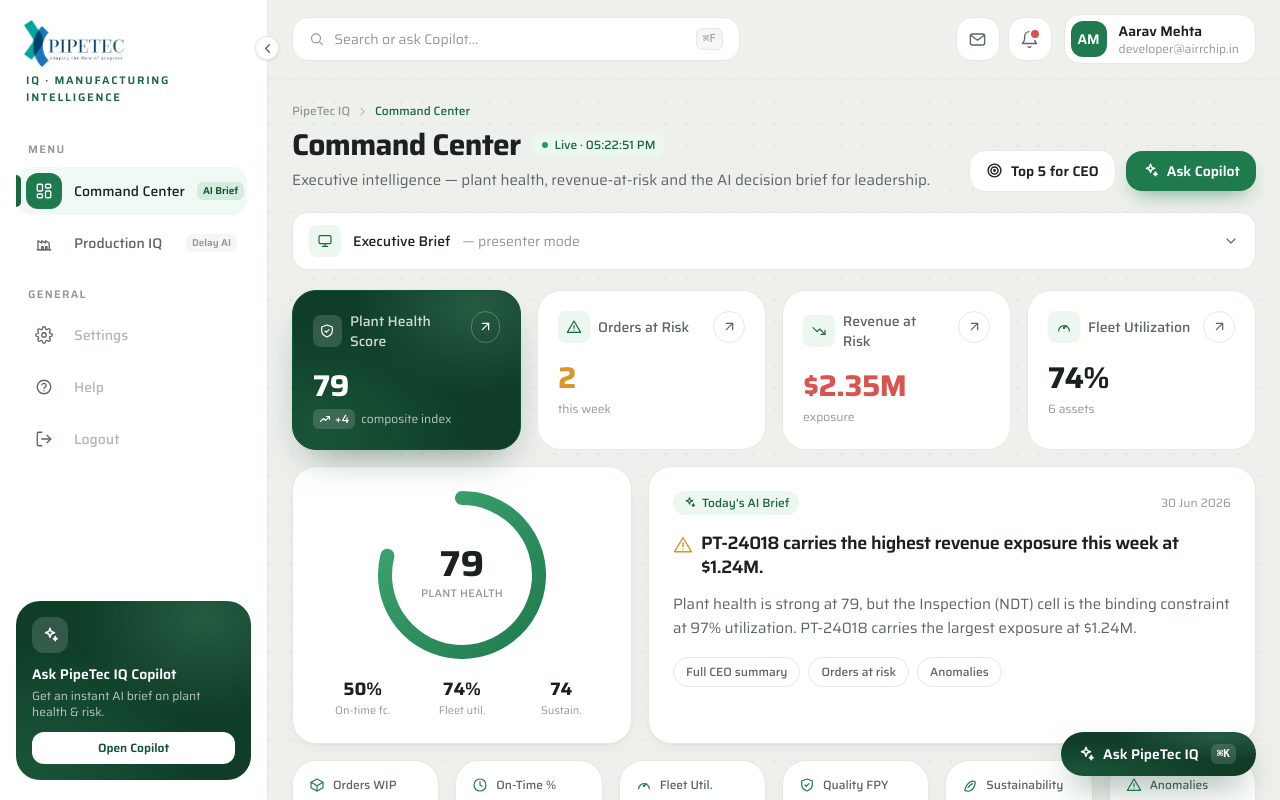
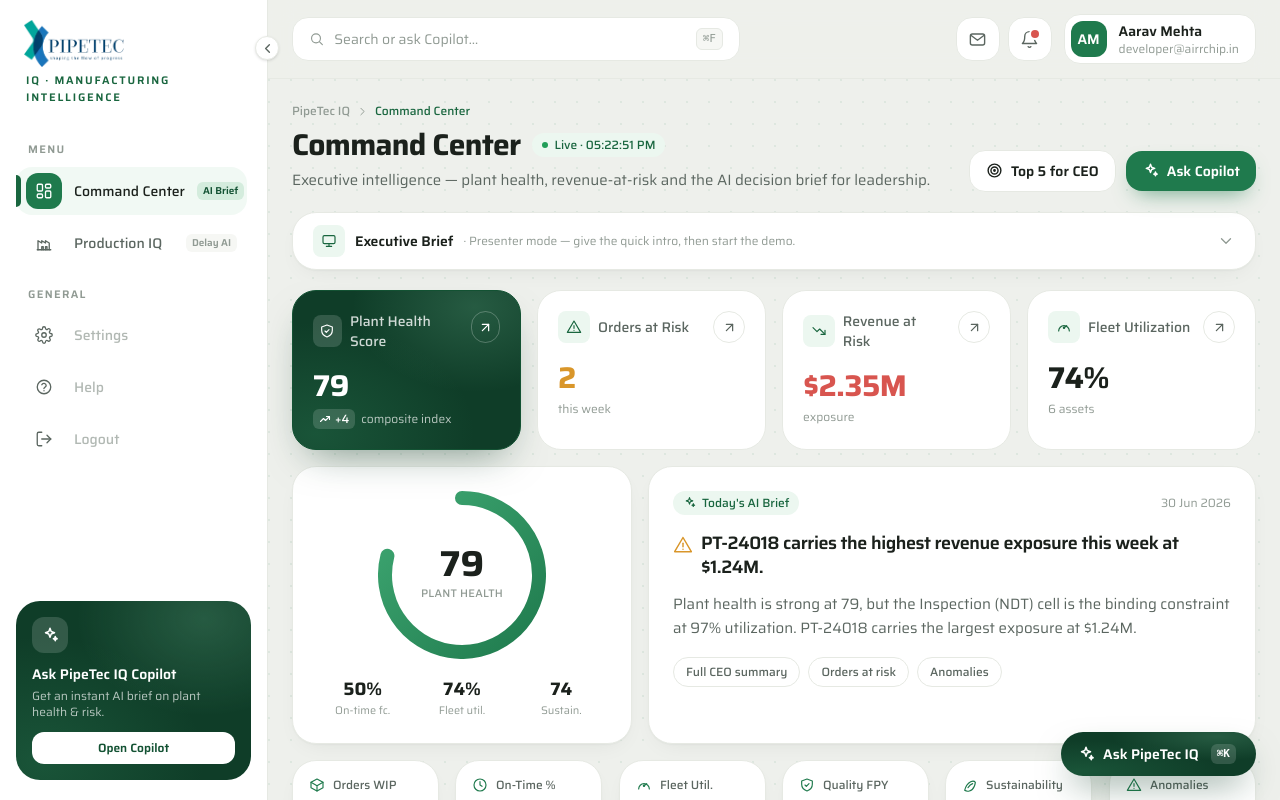
Before and after one commit to Sanket0798/Piptec-IQ, a React (Vite) app: page / in a window 1280 px wide. Built offline with nearby package versions, Linux system fonts and the light colour scheme.

Commit message:
Major Changes

```diff
--- a/src/components/ExecutiveBrief.jsx
+++ b/src/components/ExecutiveBrief.jsx
@@ -2,30 +2,19 @@
 import Card from './ui/Card'
 import Icon from './Icon'
 import { Button } from './layout/PageHeader'
+import { cn } from '../lib/format'
 
 // The "Executive Brief" presenter banner shown atop each microapp.
 export default function ExecutiveBrief({ audience, what, why, stats = [] }) {
   const [open, setOpen] = useState(false)
 
-  if (!open) {
-    return (
-      <button
-        onClick={() => setOpen(true)}
-        className="mb-5 flex w-full items-center gap-3 rounded-2xl border border-line bg-surface px-4 py-3 text-left text-sm text-ink-soft transition hover:border-brand-200"
-      >
-        <span className="grid size-8 place-items-center rounded-lg bg-brand-50 text-brand-600">
-          <Icon name="monitor" size={16} />
-        </span>
-        <span className="font-medium text-ink">Executive Brief</span>
-        <span className="text-ink-faint">— presenter mode</span>
-        <Icon name="chevronDown" size={16} className="ml-auto" />
-      </button>
-    )
-  }
-
   return (
     <Card className="mb-5 overflow-hidden">
-      <div className="flex items-center justify-between gap-3 border-b border-line-soft px-5 py-3">
+      {/* Header — always visible, acts as toggle */}
+      <button
+        onClick={() => setOpen((o) => !o)}
+        className="flex w-full items-center justify-between gap-3 px-5 py-3 text-left transition"
+      >
         <div className="flex items-center gap-2.5">
           <span className="grid size-8 place-items-center rounded-lg bg-brand-50 text-brand-600">
             <Icon name="monitor" size={16} />
@@ -33,11 +22,22 @@
           <span className="text-sm font-semibold text-ink">Executive Brief</span>
           <span className="hidden text-xs text-ink-faint sm:inline">· Presenter mode — give the quick intro, then start the demo.</span>
         </div>
-        <button onClick={() => setOpen(false)} className="rounded-lg p-1.5 text-ink-faint transition hover:bg-surface-soft hover:text-ink">
-          <Icon name="chevronDown" size={18} />
+        <Icon
+          name="chevronDown"
+          size={18}
+          className={cn('text-ink-faint transition-transform duration-300', open && 'rotate-180')}
+        />
       </button>
-      </div>
 
+      {/* Collapsible body */}
+      <div
+        className={cn(
+          'grid transition-[grid-template-rows,opacity] duration-400 ease-in-out',
+          open ? 'grid-rows-[1fr] opacity-100' : 'grid-rows-[0fr] opacity-0',
+        )}
+      >
+        <div className="overflow-hidden">
+          <div className="border-t border-line-soft">
             <div className="grid gap-6 p-6 lg:grid-cols-[1.6fr_1fr]">
               <div>
                 <span className="inline-flex items-center gap-1.5 rounded-full bg-brand-50 px-3 py-1 text-xs font-semibold uppercase tracking-wide text-brand-600">
@@ -61,6 +61,9 @@
                 <Button icon="play" className="mt-auto justify-center">Start the demo</Button>
               </div>
             </div>
+          </div>
+        </div>
+      </div>
     </Card>
   )
 }
--- a/src/components/cc/OrdersAtRisk.jsx
+++ b/src/components/cc/OrdersAtRisk.jsx
@@ -28,10 +28,16 @@
         <Badge tone={tone} dot>
           {applied ? '33%' : `${order.risk}%`} risk
         </Badge>
-        <Icon name="chevronDown" size={18} className={cn('text-ink-faint transition-transform', open && 'rotate-180')} />
+        <Icon name="chevronDown" size={18} className={cn('text-ink-faint transition-transform duration-300', open && 'rotate-180')} />
       </button>
 
-      {open && (
+      <div
+        className={cn(
+          'grid transition-[grid-template-rows,opacity] duration-300 ease-in-out',
+          open ? 'grid-rows-[1fr] opacity-100' : 'grid-rows-[0fr] opacity-0',
+        )}
+      >
+        <div className="overflow-hidden">
           <div className="space-y-3 border-t border-line-soft px-4 pb-4 pt-3">
             <div>
               <div className="mb-1 flex items-center justify-between text-xs text-ink-faint">
@@ -61,7 +67,8 @@
               {applied ? 'Mitigation applied' : 'Apply mitigation'}
             </button>
           </div>
-      )}
+        </div>
+      </div>
     </div>
   )
 }
--- /dev/null
+++ b/src/components/ui/AnimatedGroup.jsx
@@ -0,0 +1,27 @@
+import { Children, cloneElement } from 'react'
+import useInView from '../../lib/useInView'
+import { cn } from '../../lib/format'
+
+/**
+ * Wraps a grid/flex of children and staggers their reveal animation
+ * as the group scrolls into view.
+ */
+export default function AnimatedGroup({ children, className = '', as: Tag = 'div', ...props }) {
+  const [ref, inView] = useInView()
+
+  return (
+    <Tag ref={ref} className={className} {...props}>
+      {Children.map(children, (child, i) => {
+        if (!child) return null
+        return cloneElement(child, {
+          className: cn(
+            child.props.className,
+            'animate-reveal',
+            inView && 'in-view',
+            `stagger-${Math.min(i + 1, 6)}`,
+          ),
+        })
+      })}
+    </Tag>
+  )
+}
--- a/src/components/ui/Card.jsx
+++ b/src/components/ui/Card.jsx
@@ -4,7 +4,7 @@
   return (
     <Tag
       className={cn(
-        'rounded-[var(--radius-card)] border border-line bg-surface',
+        'rounded-(--radius-card) border border-line bg-surface card-hover',
         'shadow-[0_1px_2px_rgba(16,40,28,0.04),0_8px_24px_-12px_rgba(16,40,28,0.10)]',
         className,
       )}
--- a/src/index.css
+++ b/src/index.css
@@ -122,6 +122,67 @@
   animation: fade-up 0.5s cubic-bezier(0.22, 1, 0.36, 1) both;
 }
 
+/* Staggered reveal animation for cards entering viewport */
+@keyframes reveal-up {
+  from {
+    opacity: 0;
+    transform: translateY(20px) scale(0.98);
+  }
+  to {
+    opacity: 1;
+    transform: translateY(0) scale(1);
+  }
+}
+
+.animate-reveal {
+  opacity: 0;
+  transform: translateY(20px) scale(0.98);
+}
+
+.animate-reveal.in-view {
+  animation: reveal-up 0.6s cubic-bezier(0.22, 1, 0.36, 1) both;
+}
+
+/* Stagger delays for grid children */
+.stagger-1 { animation-delay: 0ms; }
+.stagger-2 { animation-delay: 80ms; }
+.stagger-3 { animation-delay: 160ms; }
+.stagger-4 { animation-delay: 240ms; }
+.stagger-5 { animation-delay: 320ms; }
+.stagger-6 { animation-delay: 400ms; }
+
+/* Page transition wrapper */
+@keyframes page-enter {
+  from {
+    opacity: 0;
+    transform: translateY(8px);
+  }
+  to {
+    opacity: 1;
+    transform: translateY(0);
+  }
+}
+.animate-page-enter {
+  animation: page-enter 0.4s cubic-bezier(0.22, 1, 0.36, 1) both;
+}
+
+/* Button press feedback */
+button:active:not(:disabled),
+[role='button']:active:not([aria-disabled='true']),
+a[href]:active {
+  transform: scale(0.96);
+  transition: transform 0.1s ease;
+}
+
+/* Card hover lift — consistent across all cards */
+.card-hover {
+  transition: transform 0.3s cubic-bezier(0.22, 1, 0.36, 1), box-shadow 0.3s ease;
+}
+.card-hover:hover {
+  transform: translateY(-2px);
+  box-shadow: 0 12px 32px -12px rgba(16, 40, 28, 0.15);
+}
+
 @keyframes pulse-soft {
   0%, 100% { opacity: 1; }
   50% { opacity: 0.45; }
--- /dev/null
+++ b/src/lib/useInView.js
@@ -0,0 +1,30 @@
+import { useEffect, useRef, useState } from 'react'
+
+/**
+ * Returns a ref and a boolean indicating whether the element is in the viewport.
+ * Once visible, stays true (no re-triggering on scroll back).
+ */
+export default function useInView(options = {}) {
+  const ref = useRef(null)
+  const [inView, setInView] = useState(false)
+
+  useEffect(() => {
+    const el = ref.current
+    if (!el) return
+
+    const observer = new IntersectionObserver(
+      ([entry]) => {
+        if (entry.isIntersecting) {
+          setInView(true)
+          observer.unobserve(el)
+        }
+      },
+      { threshold: 0.1, ...options }
+    )
+
+    observer.observe(el)
+    return () => observer.disconnect()
+  }, [])
+
+  return [ref, inView]
+}
--- a/src/pages/CommandCenter.jsx
+++ b/src/pages/CommandCenter.jsx
@@ -3,6 +3,7 @@
 import Card from '../components/ui/Card'
 import KpiTile from '../components/ui/KpiTile'
 import AnimatedCounter from '../components/ui/AnimatedCounter'
+import AnimatedGroup from '../components/ui/AnimatedGroup'
 import Badge from '../components/ui/Badge'
 import AiChip from '../components/ui/AiChip'
 import Icon from '../components/Icon'
@@ -35,7 +36,7 @@
 
 export default function CommandCenter() {
   return (
-    <div className="animate-fade-up">
+    <div className="animate-page-enter">
       <PageHeader
         breadcrumb="Command Center"
         title="Command Center"
@@ -61,12 +62,12 @@
       />
 
       {/* overview KPI strip */}
-      <div className="grid grid-cols-2 gap-4 lg:grid-cols-4">
+      <AnimatedGroup className="grid grid-cols-2 gap-4 lg:grid-cols-4">
         <KpiTile hero label="Plant Health Score" value="79" sub="composite index" icon="shield" delta="+4" />
         <KpiTile label="Orders at Risk" value="2" sub="this week" icon="alert" tone="warn" />
         <KpiTile label="Revenue at Risk" value="$2.35M" sub="exposure" icon="trendingDown" tone="danger" />
         <KpiTile label="Fleet Utilization" value="74%" sub="6 assets" icon="gauge" />
-      </div>
+      </AnimatedGroup>
 
       {/* health gauge + AI brief */}
       <div className="mt-4 grid gap-4 lg:grid-cols-[340px_1fr]">
@@ -109,7 +110,7 @@
       </div>
 
       {/* secondary KPI tiles */}
-      <div className="mt-4 grid grid-cols-2 gap-4 md:grid-cols-3 lg:grid-cols-6">
+      <AnimatedGroup className="mt-4 grid grid-cols-2 gap-4 md:grid-cols-3 lg:grid-cols-6">
         {d.kpis.map((k) => (
           <Card key={k.id} className="p-4">
             <div className="flex items-center gap-2 text-ink-soft">
@@ -121,7 +122,7 @@
             </div>
           </Card>
         ))}
-      </div>
+      </AnimatedGroup>
 
       {/* revenue at risk bar */}
       <Card className="mt-4 p-5">
@@ -187,7 +188,7 @@
       </div>
 
       {/* four analytics charts */}
-      <div className="mt-4 grid gap-4 lg:grid-cols-2">
+      <AnimatedGroup className="mt-4 grid gap-4 lg:grid-cols-2">
         <ChartCard title="Production Trend" subtitle="Output vs plan/target — week">
           <TrendChart data={d.productionTrend} />
         </ChartCard>
@@ -200,7 +201,7 @@
         <ChartCard title="Delivery Risk Forecast" subtitle="Orders by risk band (4 weeks)">
           <GroupedBarChart data={d.deliveryRisk} />
         </ChartCard>
-      </div>
+      </AnimatedGroup>
 
       {/* orders + recommendations/alerts */}
       <div className="mt-4 grid gap-4 lg:grid-cols-[1.5fr_1fr]">
--- a/src/pages/ProductionIQ.jsx
+++ b/src/pages/ProductionIQ.jsx
@@ -3,6 +3,7 @@
 import Card from '../components/ui/Card'
 import Icon from '../components/Icon'
 import AnimatedCounter from '../components/ui/AnimatedCounter'
+import AnimatedGroup from '../components/ui/AnimatedGroup'
 import PillBarChart from '../components/charts/PillBarChart'
 import ScenarioSimulator from '../components/prod/ScenarioSimulator'
 import MachineLineStatus from '../components/prod/MachineLineStatus'
@@ -31,7 +32,7 @@
 
 export default function ProductionIQ() {
   return (
-    <div className="animate-fade-up">
+    <div className="animate-page-enter">
       <PageHeader
         breadcrumb="Production IQ"
         title="Production IQ"
@@ -51,11 +52,11 @@
       />
 
       {/* KPI tiles */}
-      <div className="grid grid-cols-2 gap-4 md:grid-cols-3 lg:grid-cols-5">
+      <AnimatedGroup className="grid grid-cols-2 gap-4 md:grid-cols-3 lg:grid-cols-5">
         {d.kpis.map((k) => (
           <KpiStat key={k.id} k={k} />
         ))}
-      </div>
+      </AnimatedGroup>
 
       <div className="mt-4">
         <ScenarioSimulator />
```
Also changed, not shown: src/components/layout/Topbar.jsx (+9 -6 lines). Lines whose indentation alone changed are shown as unchanged.
